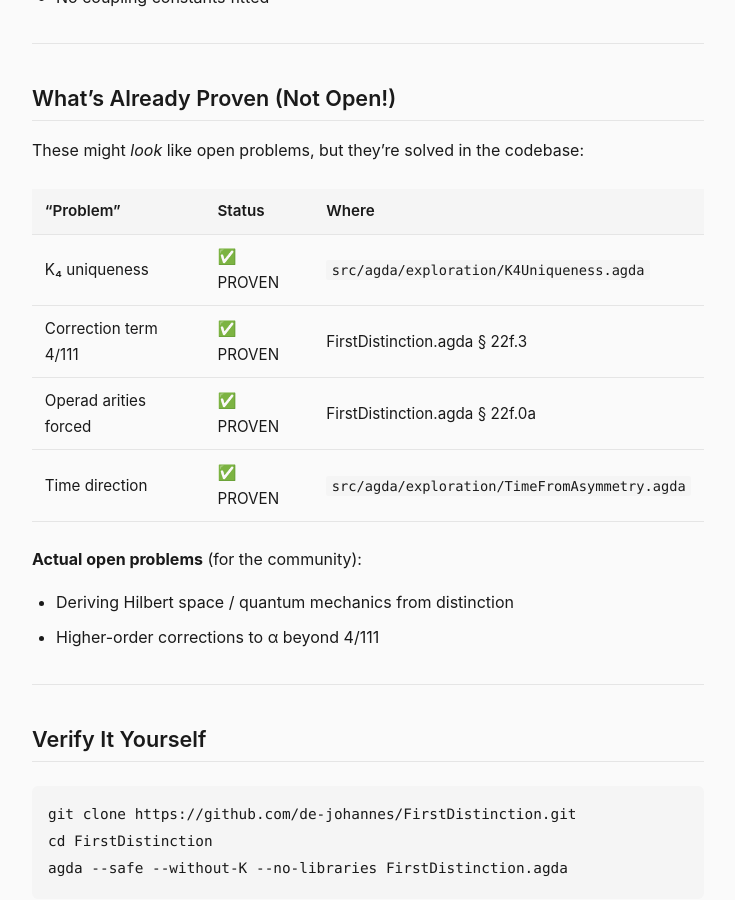
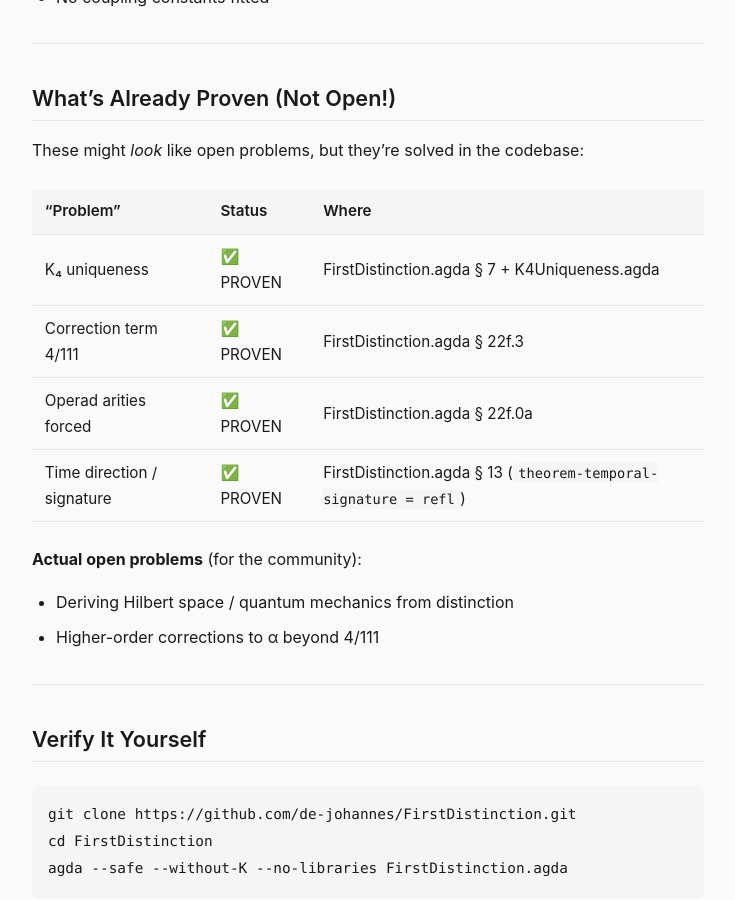
Before and after one commit to de-johannes/FirstDifference, a Jekyll site: the page built from docs/for-mathematicians.md, in a window 1280 px wide and 900 px high, scrolled down 7075 px. Shown: the whole window, without its empty margins (272-1007 px from the left). Built offline with Jekyll 4.4.1, drawn with Linux system fonts in a browser that asks for light colours.

Commit message:
docs: Fix references - TimeDirection is in FirstDistinction.agda § 13

```diff
--- a/docs/for-mathematicians.md
+++ b/docs/for-mathematicians.md
@@ -273,10 +273,10 @@ These might *look* like open problems, but they're solved in the codebase:
 
 | "Problem" | Status | Where |
 |-----------|--------|-------|
-| K₄ uniqueness | ✅ PROVEN | `src/agda/exploration/K4Uniqueness.agda` |
+| K₄ uniqueness | ✅ PROVEN | FirstDistinction.agda § 7 + K4Uniqueness.agda |
 | Correction term 4/111 | ✅ PROVEN | FirstDistinction.agda § 22f.3 |
 | Operad arities forced | ✅ PROVEN | FirstDistinction.agda § 22f.0a |
-| Time direction | ✅ PROVEN | `src/agda/exploration/TimeFromAsymmetry.agda` |
+| Time direction / signature | ✅ PROVEN | FirstDistinction.agda § 13 (`theorem-temporal-signature = refl`) |
 
 **Actual open problems** (for the community):
 - Deriving Hilbert space / quantum mechanics from distinction
```
